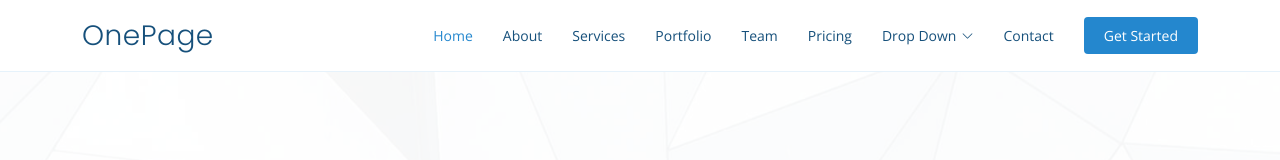
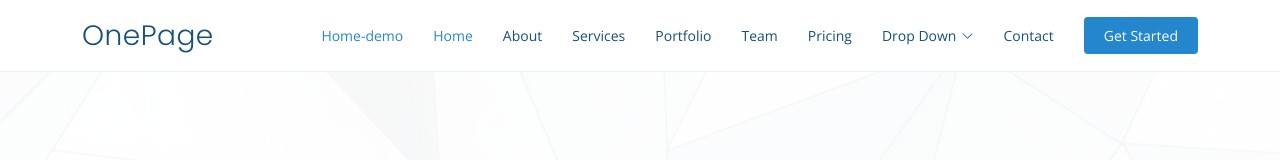
Before and after one commit to priyanka691/Simple_html_Site, a plain HTML site: page index.html in a window 1280 px wide. Shown: the top 160 px of the page. Drawn offline with nearby package versions, Linux system fonts and the light colour scheme.

Commit message:
add menu list

```diff
--- a/index.html
+++ b/index.html
@@ -48,6 +48,7 @@
 
       <nav id="navbar" class="navbar">
         <ul>
+           <li><a class="nav-link scrollto active" href="#hero">Home-demo</a></li>
           <li><a class="nav-link scrollto active" href="#hero">Home</a></li>
           <li><a class="nav-link scrollto" href="#about">About</a></li>
           <li><a class="nav-link scrollto" href="#services">Services</a></li>
```
